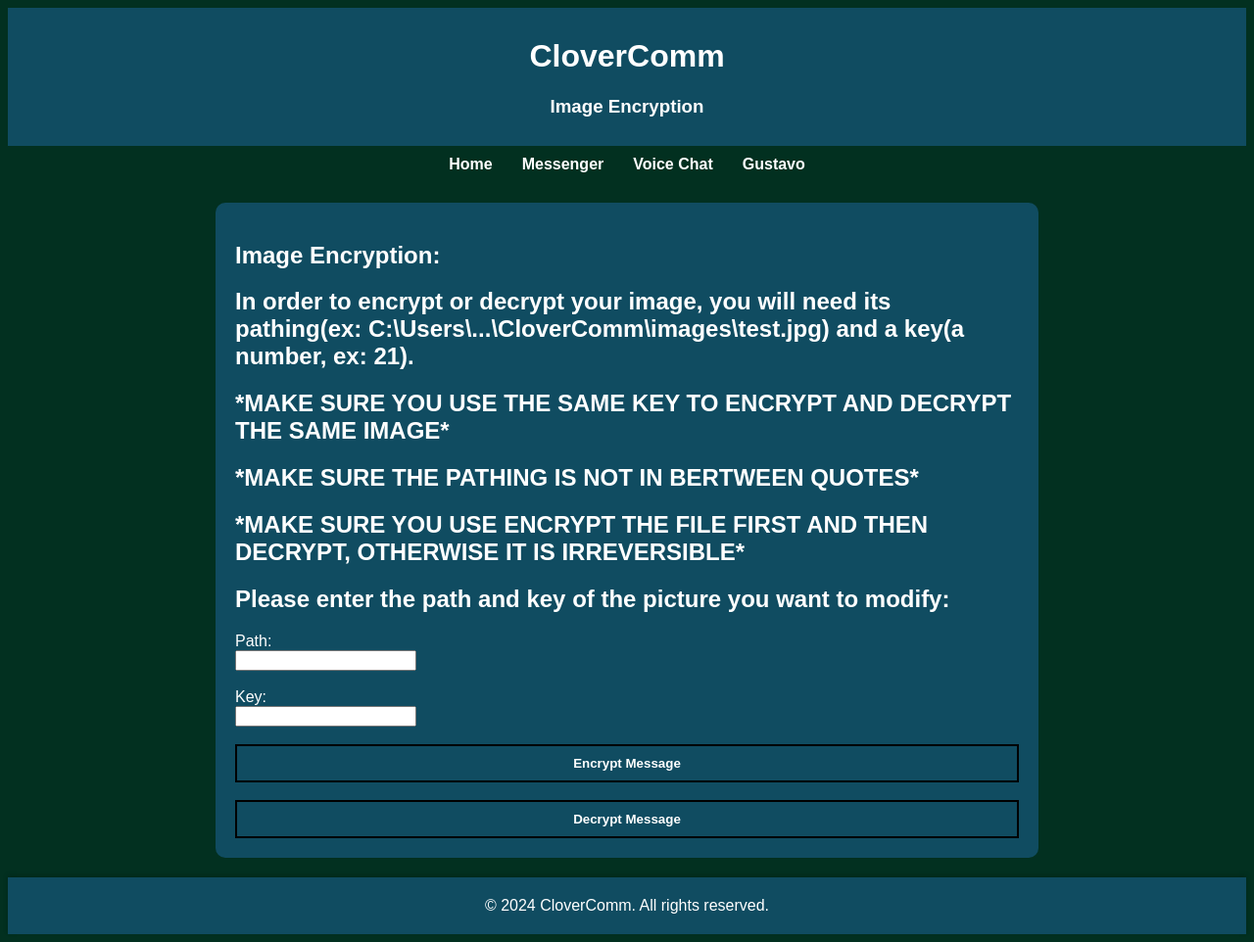
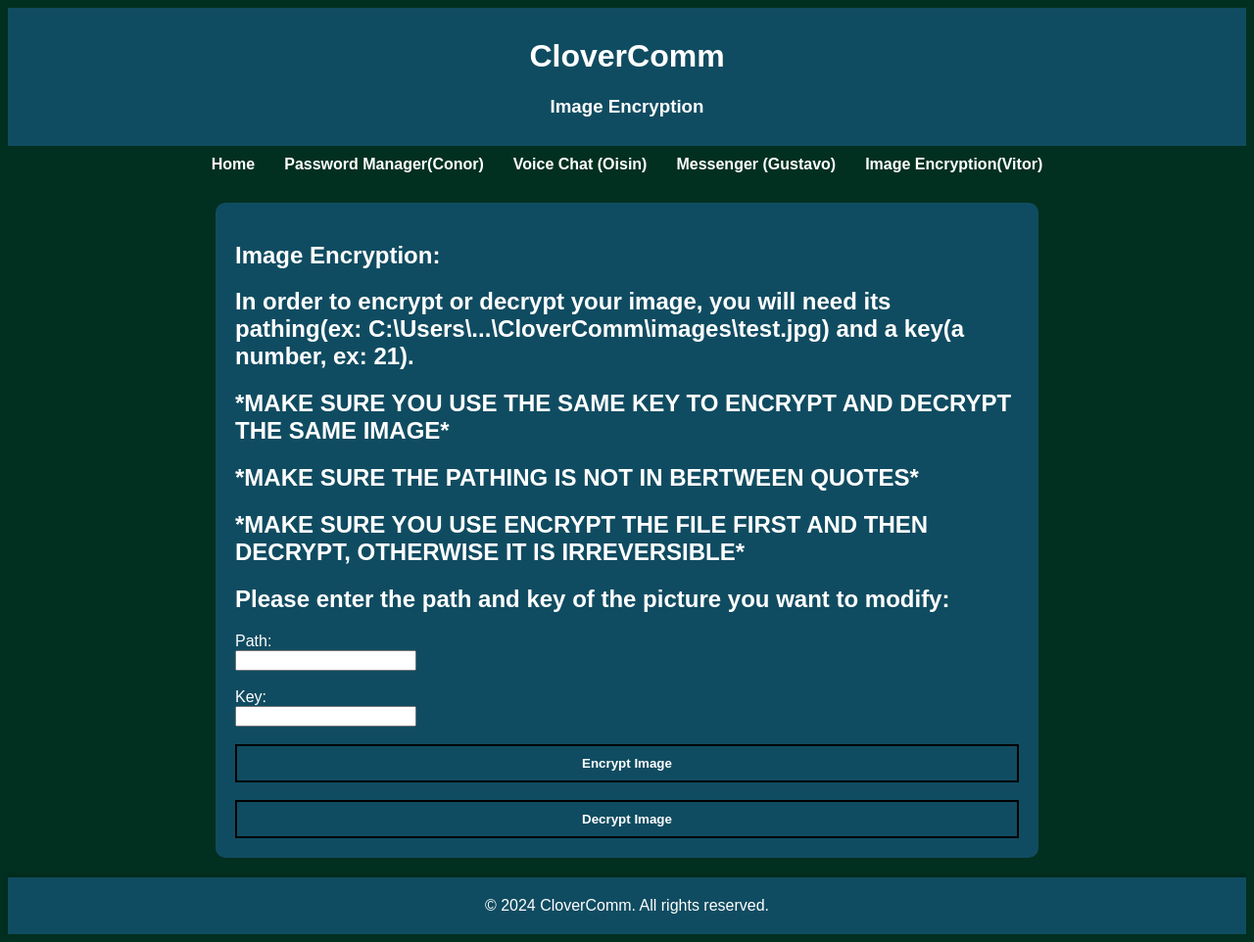
Before and after one commit to oisin-mcg/CloverComm, a Flask app: page /imageEncryption in a window 1280 px wide. Shown: the whole page at 98% size. Run offline with Flask 3, Linux system fonts and the light colour scheme.

Commit message:
Final Touches

```diff
--- a/template/gustavo.html
+++ b/template/gustavo.html
@@ -20,6 +20,7 @@
             <li><a href="{{ url_for('home') }}">Home</a></li>
             <li><a href="{{ url_for('messenger_view') }}">Password Manager(Conor)</a></li>
             <li><a href="{{ url_for('voice_view') }}">Voice Chat (Oisin)</a></li>
+            <li><a href="{{ url_for('gustavo') }}">Messenger (Gustavo)</a></li>
             <li><a href="{{ url_for('imageEncryption') }}">Image Encryption(Vitor)</a></li>
         </ul>
     </nav>
--- a/template/imageEncryption.html
+++ b/template/imageEncryption.html
@@ -15,10 +15,10 @@
     <nav>
         <ul>
             <li><a href="{{ url_for('home') }}">Home</a></li>
-            <li><a href="{{ url_for('messenger_view') }}">Messenger</a></li>
-            <li><a href="{{ url_for('voice_view') }}">Voice Chat</a></li>
-            <li><a href="{{ url_for('gustavo') }}">Gustavo</a></li>
-        </ul>
+            <li><a href="{{ url_for('messenger_view') }}">Password Manager(Conor)</a></li>
+            <li><a href="{{ url_for('voice_view') }}">Voice Chat (Oisin)</a></li>
+            <li><a href="{{ url_for('gustavo') }}">Messenger (Gustavo)</a></li>
+            <li><a href="{{ url_for('imageEncryption') }}">Image Encryption(Vitor)</a></li>
     </nav>
     <!-- Vitor's Code -->
     <!-- reference - https://jinja.palletsprojects.com/en/stable/templates/ -->
@@ -37,9 +37,9 @@
                 <input id="path" name="path" required></input><br><br>
                 <label for="key">Key:</label><br>
                 <input id="key" name="key" required></input><br><br>
-                <button type="submit" name="encryptImage">Encrypt Message</button>
+                <button type="submit" name="encryptImage">Encrypt Image</button>
                 <br><br>
-                <button type="submit" name="decryptImage">Decrypt Message</button>
+                <button type="submit" name="decryptImage">Decrypt Image</button>
             </form>
 
             {% if image_message %}
--- a/template/index.html
+++ b/template/index.html
@@ -15,6 +15,7 @@
     <nav>
         <ul>
             <li><a href="{{ url_for('home') }}">Home</a></li>
+            <li><a href="{{ url_for('messenger_view') }}">Password Manager(Conor)</a></li>
             <li><a href="{{ url_for('voice_view') }}">Voice Chat (Oisin)</a></li>
             <li><a href="{{ url_for('gustavo') }}">Messenger (Gustavo)</a></li>
             <li><a href="{{ url_for('imageEncryption') }}">Image Encryption(Vitor)</a></li>
--- a/template/messenger.html
+++ b/template/messenger.html
@@ -14,7 +14,10 @@
     <nav>
         <ul>
             <li><a href="{{ url_for('home') }}">Home</a></li>
-            <li><a href="{{ url_for('voice_view') }}">Voice Chat</a></li>
+            <li><a href="{{ url_for('messenger_view') }}">Password Manager(Conor)</a></li>
+            <li><a href="{{ url_for('voice_view') }}">Voice Chat (Oisin)</a></li>
+            <li><a href="{{ url_for('gustavo') }}">Messenger (Gustavo)</a></li>
+            <li><a href="{{ url_for('imageEncryption') }}">Image Encryption(Vitor)</a></li>
         </ul>
     </nav>
 
```
Also changed, not shown: template/voice.html (+4 -4 lines).
